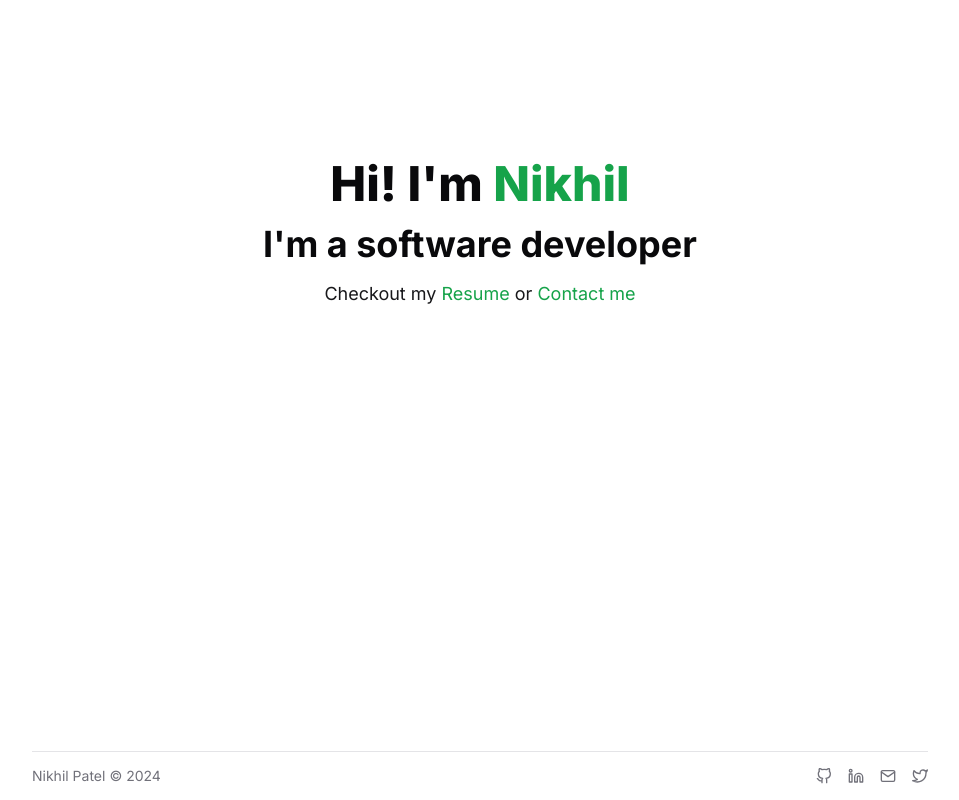
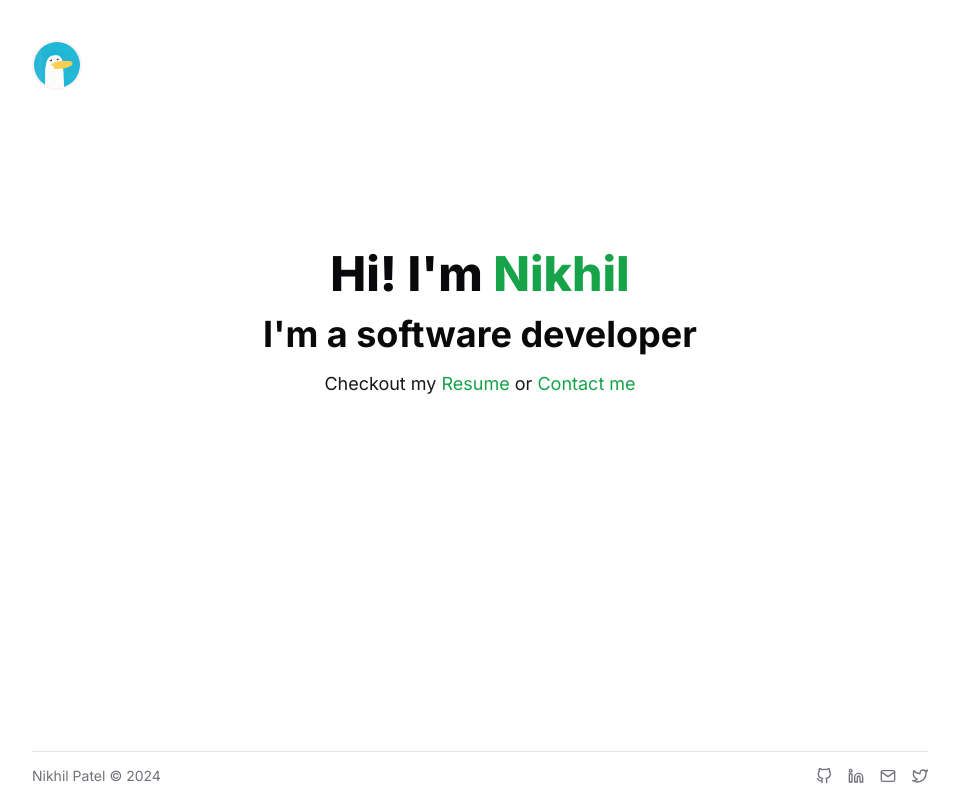
Before and after one commit to NikhilP99/sudonikhil.com, a Next.js app: page / in a window 1280 px wide. Shown: the whole page, without its empty margins (160-1119 px from the left). Built offline with nearby package versions, Linux system fonts and the light colour scheme.

Commit message:
Adding logo in header

```diff
--- a/src/app/layout.tsx
+++ b/src/app/layout.tsx
@@ -19,6 +19,7 @@ export default function RootLayout(props: withChildren) {
         <link rel="icon" type="image/png" href="/favicon/favicon-48x48.png" sizes="48x48" />
         <link rel="icon" type="image/svg+xml" href="/favicon/favicon.svg" />
         <link rel="apple-touch-icon" sizes="180x180" href="/apple-touch-icon.png" />
+        <meta name="viewport" content="width=device-width, initial-scale=1.0"></meta>
       </head>
       <body className={inter.className}>
         <Layout>
--- /dev/null
+++ b/src/components/Header/index.tsx
@@ -0,0 +1,9 @@
+import Image from "next/image";
+
+export default function Header() {
+  return (
+    <div className="mt-6 md:mt-10 flex flex-row justify-between">
+      <Image src="/logo.png" alt="logo" width={50} height={50} className="rounded-full border-2 border-primary-foreground" />
+    </div>
+  )
+}
--- a/src/components/Layout/index.tsx
+++ b/src/components/Layout/index.tsx
@@ -1,12 +1,13 @@
 import { withChildren } from "@/types";
 import Footer from "@/components/Footer";
+import Header from "@/components/Header";
 
 export default function Layout(props: withChildren) {
   const { children } = props
   return (
     <div className='mx-auto max-w-3xl xl:max-w-4xl px-4 sm:px-6 xl:px-0'>
       <div className='flex flex-col min-h-screen justify-between'>
-        {/* Place global header here */}
+        <Header />
         <div className="flex-1">
           {children}
         </div>
```
Also changed, not shown: public/logo.png (added).
